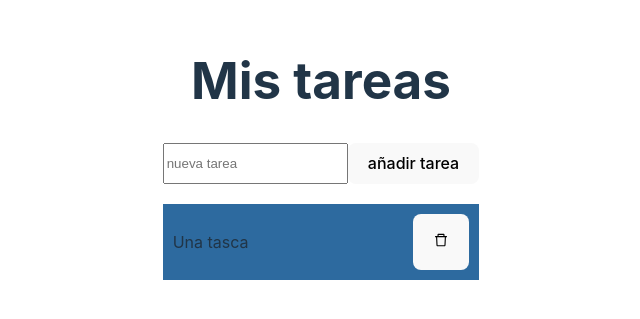
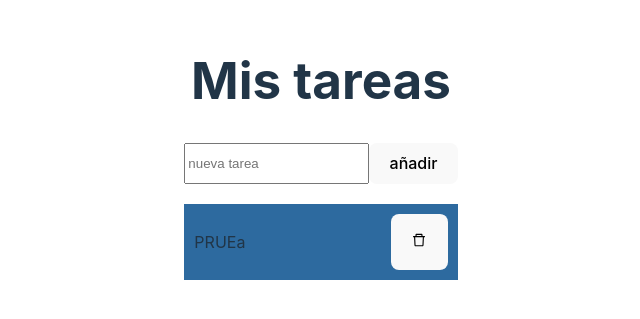
Before and after one commit to jolichh/M6_UF4, a React (Vite) app in the folder llistat_de_tasques/: page / in a window 1280 px wide. Shown: the part 251-570 px from the top of the page, without its empty margins (319-959 px from the left). Built offline with nearby package versions, Linux system fonts and the light colour scheme.

Commit message:
elimina tasca de prova

```diff
--- a/llistat_de_tasques/src/components/FormulariTasques.jsx
+++ b/llistat_de_tasques/src/components/FormulariTasques.jsx
@@ -6,7 +6,7 @@ const FormulariTasques = ({onSubmit})=> {
         <>
             <form className="agregarTarea" onSubmit={onSubmit}>
                 <input type="text" placeholder="nueva tarea"></input>
-                <button>añadir tarea</button>
+                <button type="submit">añadir</button>
             </form>
         </>
     )
--- a/llistat_de_tasques/src/components/LlistatTasques.jsx
+++ b/llistat_de_tasques/src/components/LlistatTasques.jsx
@@ -4,14 +4,19 @@ import FormulariTasques from './FormulariTasques'
 import { useState } from 'react'
 
 const LlistatTasques = () => {
-  const[tasques, setTareas] = useState([]);
-  const afegirTasca = ()=>{
-    const tasquesActuals = [];
+  const[tasques, setTareas] = useState([{"id":"1","content":"PRUEa"}]);
+
+  const afegirTasca = (tascaNova)=>{
+    nova = {"id": tasques.length,
+            "content": tascaNova.value,
+          }
+    const tasquesActuals = [...tasques, nova];
     setTareas(tasquesActuals);
-console.log("hola")
+console.log("sholas")
   }
   const eliminarTasca = id =>{
     const tasquesRestants = [];
+console.log("asdfadas")
     setTareas(tasquesRestants);
   }
 
@@ -21,7 +26,9 @@ console.log("hola")
             <h1>Mis tareas</h1>
             <div className='contentTarea'>
             <FormulariTasques onSubmit={afegirTasca}></FormulariTasques>
-            <Tasca completada={false}></Tasca>
+            {tasques.map((tasca) =>(
+              <Tasca key={tasca.id} id={tasca.id} content={tasca.content} completada={false} onClick={()=>eliminarTasca(tasca.id)}></Tasca>
+            ))}
             </div>
         </div>
     </>
--- a/llistat_de_tasques/src/components/Tasca.jsx
+++ b/llistat_de_tasques/src/components/Tasca.jsx
@@ -1,15 +1,15 @@
 import React from "react";
 import {AiOutlineDelete} from 'react-icons/ai';
 
-const Tasca = ({completada}) =>{
+const Tasca = ({completada, content, onClick}) =>{
     const estat = completada? "tascaCompletada":"noCompletada"
     const clases = ['tasca',estat]
 
     return(
         <>
             <div className={clases.join(' ')}>
-                <p>Una tasca</p>
-                <button>
+                <p>{content}</p>
+                <button onClick={onClick}>
                     <AiOutlineDelete>X</AiOutlineDelete>
                 </button>
 
```
